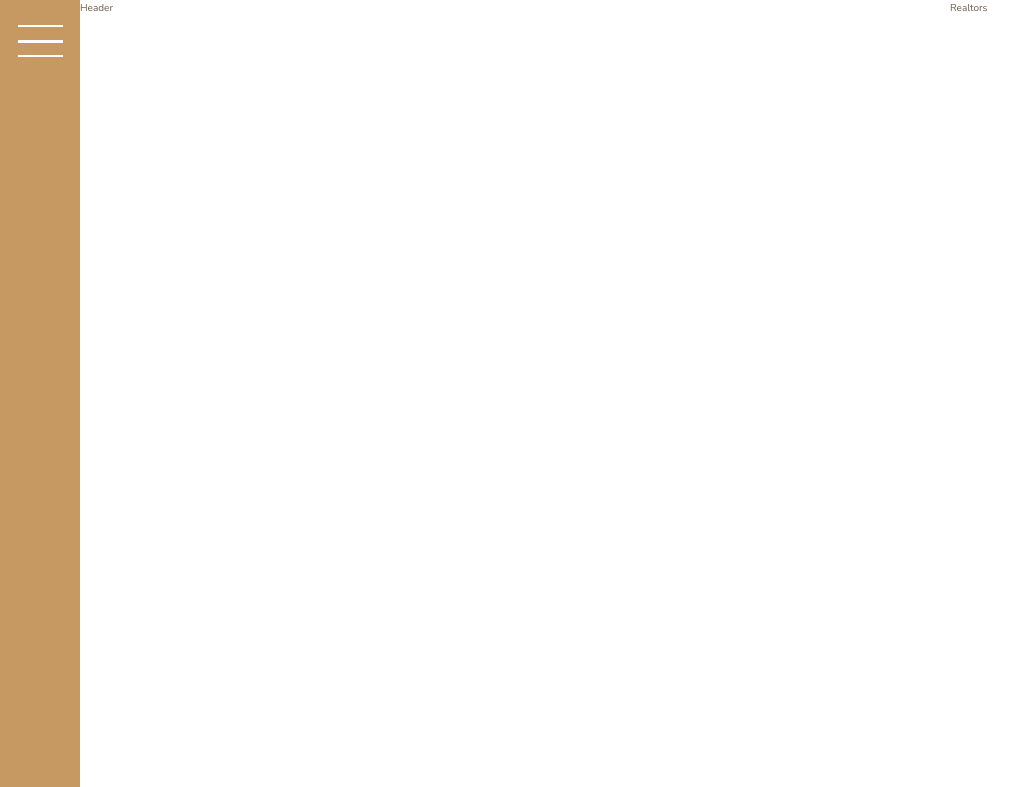
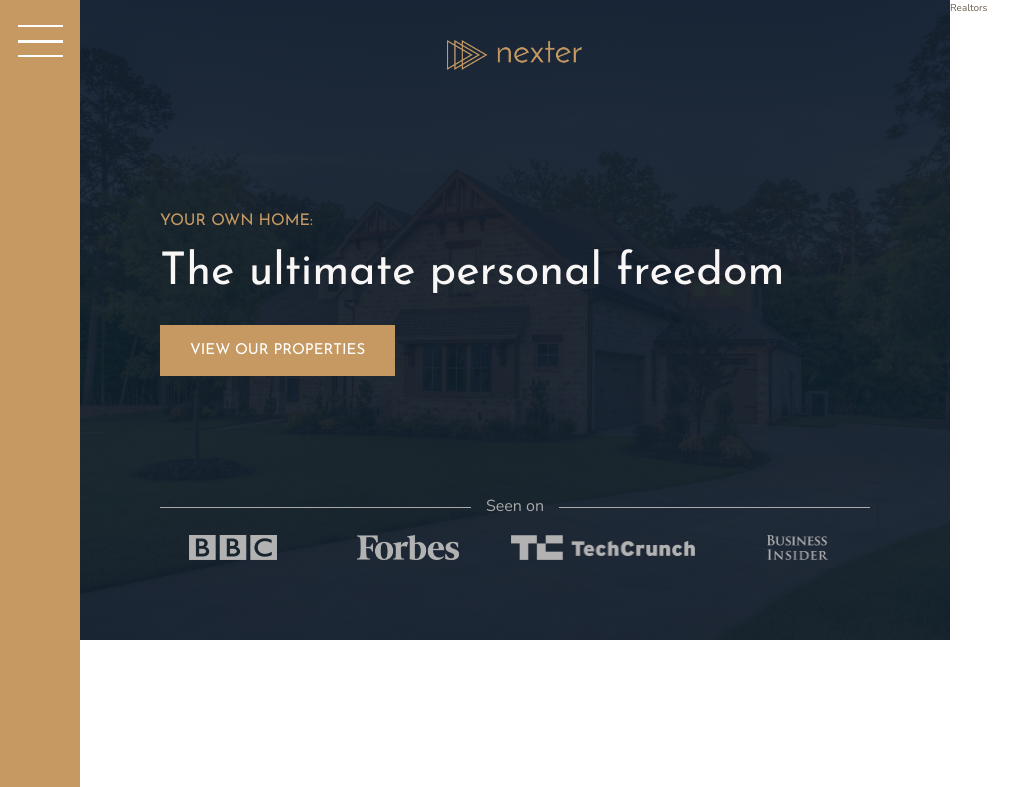
Before and after one commit to perhegg/css-grid-project, a website: page index.html in a window 1280 px wide. Shown: the top 787 px of the page, without its empty margins (0-1032 px from the left). Drawn offline with nearby package versions, Linux system fonts and the light colour scheme.

Commit message:
adds the header

```diff
--- a/index.html
+++ b/index.html
@@ -12,15 +12,29 @@
         <title>nexter &mdash; your home, your freedom</title>
     </head>
     <body class="container">
+
         <div class="sidebar">
             <button class="nav-btn"></button>
         </div>
+
         <header class="header">
-            Header
+            <img src="img/logo.png" alt="Nexter logo" class="header__logo">
+            <h3 class="heading-3">Your own home:</h3>
+            <h1 class="heading-1">The ultimate personal freedom</h1>
+            <button class="btn header__btn">View our properties</button>
+            <div class="header__seenon-text">Seen on</div>
+            <div class="header__seenon-logos">
+                <img src="img/logo-bbc.png" alt="Seen on logo 1">
+                <img src="img/logo-forbes.png" alt="Seen on logo 2">
+                <img src="img/logo-techcrunch.png" alt="Seen on logo 3">
+                <img src="img/logo-bi.png" alt="Seen on logo 4">
+            </div>
         </header>
+
         <div class="realtors">
             Realtors
         </div>
+
         <section class="features">
             <div class="feature">
                 <svg class="feature__icon">
--- a/sass/_header.scss
+++ b/sass/_header.scss
@@ -1,3 +1,53 @@
-header {
+.header {
+    background-color: $color-grey-dark-1;
     grid-column: full-start / col-end 6;
+    background-image: linear-gradient(rgba($color-secondary, .93), rgba($color-secondary, .93)), url(../img/hero.jpeg);
+    background-size: cover;
+    background-position: center;
+    padding: 8rem;
+    padding-top: 4rem;
+
+    display: grid;
+    grid-template-rows: 1fr min-content 6rem 1fr;
+    grid-row-gap: 1.5rem;
+    justify-content: center;
+
+    &__logo {
+        height: 3rem;
+        justify-self: center;
+    }
+
+    &__btn {
+        align-self: start;
+        justify-self: start;
+    }
+
+    &__seenon-text {
+        display: grid;
+        grid-template-columns: 1fr max-content 1fr;
+        grid-column-gap: 1.5rem;
+        align-items: center;
+        font-size: 1.6rem;
+        color: $color-grey-light-2;
+
+        &::before,
+        &::after {
+            content: "";
+            height: 1px;
+            display: block;
+            background-color: currentColor;
+        }
+    }
+
+    &__seenon-logos {
+        display: grid;
+        grid-template-columns: repeat(4, 1fr);
+        grid-column-gap: 3rem;
+        justify-items: center;
+
+        img {
+            height: 2.5rem;
+            filter: brightness(70%);
+        }
+    }
 }
--- a/sass/_typography.scss
+++ b/sass/_typography.scss
@@ -5,6 +5,9 @@
 
 .heading-1 {
     @extend %heading;
+    font-size: 4.5rem;
+    color: $color-grey-light-1;
+    line-height: 1;
 }
 
 .heading-2 {
```
Also changed, not shown: css/style.css.
